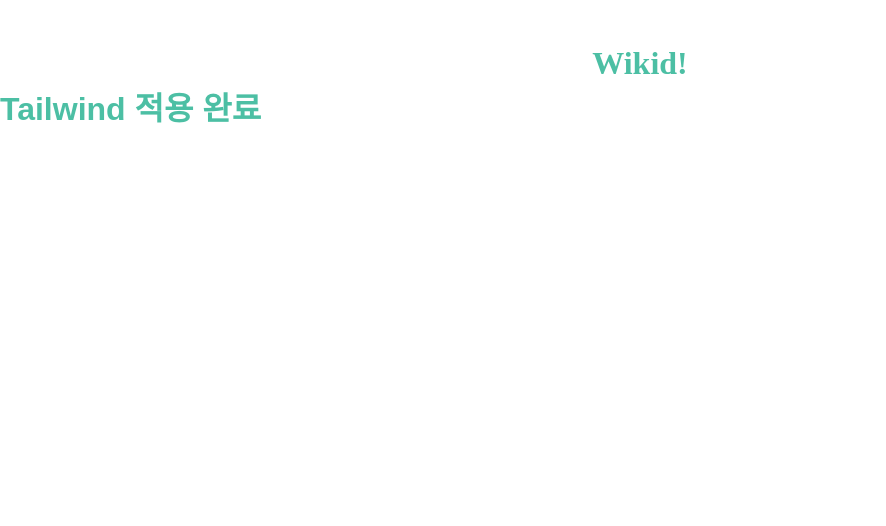
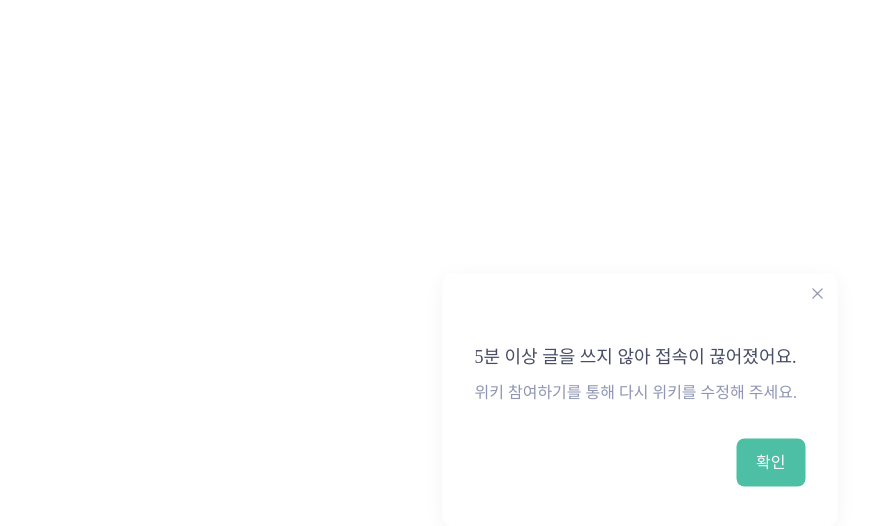
Before and after one commit to tansxx/Wikid, a Next.js app: page / in a window 1280 px wide. Shown: the top 526 px of the page, without its empty margins (0-886 px from the left). Built offline with nearby package versions, Linux system fonts and the light colour scheme.

Commit message:
✨ Feat: Inactivity Modal 구현

```diff
--- /dev/null
+++ b/src/apis/article.ts
@@ -0,0 +1,24 @@
+import instance from "./axiosInstance";
+
+const BASE_URL = "/articles";
+
+export const createArticle = async (data: {
+  title: string;
+  content: string;
+  image?: string;
+}) => {
+  return await instance.post(`${BASE_URL}`, data);
+};
+
+export const fetchArticleList = async (
+  params: {
+    page?: number;
+    pageSize?: number;
+    orderBy?: "recent" | "like";
+    keyword?: string;
+  } = {}
+) => {
+  return await instance.get(`${BASE_URL}`, {
+    params,
+  });
+};
--- /dev/null
+++ b/src/apis/axiosInstance.ts
@@ -0,0 +1,20 @@
+import axios from "axios";
+
+const axiosInstance = axios.create({
+  baseURL: process.env.NEXT_PUBLIC_API_URL,
+  headers: {
+    "content-type": "application/json",
+  },
+});
+
+axiosInstance.interceptors.request.use((config) => {
+  const token = sessionStorage.getItem("accessToken");
+  if (token) {
+    config.headers.Authorization = `Bearer ${token}`;
+  }
+  return config;
+});
+
+console.log("Base URL:", process.env.NEXT_PUBLIC_API_URL);
+
+export default axiosInstance;
--- /dev/null
+++ b/src/components/mywikipage/InactivityModal/InactivityModal.style.ts
@@ -0,0 +1,48 @@
+import styled from "styled-components";
+import { font, color } from "@/styles/theme";
+
+export const ModalContainer = styled.div`
+  position: fixed;
+  top: 50%;
+  left: 50%;
+  transform: translate(-50%, -50%);
+  border-radius: 10px;
+  background: ${color("gray50")};
+  box-shadow: 0px 4px 20px 0px rgba(0, 0, 0, 0.05);
+  padding: 40px 32px;
+  z-index: 999;
+  width: 100%;
+  max-width: 395px;
+  flex-shrink: 0;
+  flex-direction: column;
+`;
+
+export const Title = styled.div`
+  color: ${color("gray500")};
+  font: ${font("text2lgSemibold")};
+  justify-content: flex-start;
+  margin-top: 30px;
+`;
+
+export const Message = styled.div`
+  color: ${color("gray400")};
+  font: ${font("textlgRegular")};
+  justify-content: flex-start;
+  margin-top: 10px;
+`;
+
+export const PrimaryButtonStyled = styled.div`
+  display: inline-flex;
+  height: 40px;
+  padding: 11px 20px;
+  justify-content: center;
+  align-items: center;
+  gap: 10px;
+  flex-shrink: 0;
+`;
+
+export const Footer = styled.div`
+  display: flex;
+  justify-content: flex-end;
+  margin-top: 33px;
+`;
--- /dev/null
+++ b/src/components/mywikipage/InactivityModal/InactivityModal.tsx
@@ -0,0 +1,23 @@
+import React from "react";
+import * as S from "./InactivityModal.style";
+import CloseButton from "@/components/common/CloseButton";
+import PrimaryButton from "@/components/common/PrimaryButton";
+
+interface InactivityModalProps {
+  onClose: () => void;
+}
+
+const InactivityModal: React.FC<InactivityModalProps> = ({ onClose }) => {
+  return (
+    <S.ModalContainer>
+      <CloseButton onClose={onClose} />
+      <S.Title>5분 이상 글을 쓰지 않아 접속이 끊어졌어요.</S.Title>
+      <S.Message>위키 참여하기를 통해 다시 위키를 수정해 주세요.</S.Message>
+      <S.Footer>
+        <PrimaryButton onClick={onClose} label="확인" />
+      </S.Footer>
+    </S.ModalContainer>
+  );
+};
+
+export default InactivityModal;
--- a/src/pages/index.tsx
+++ b/src/pages/index.tsx
@@ -1,23 +1,14 @@
-import React from "react";
-import styled from "styled-components";
+import React, { useState } from "react";
 import "@/styles/GlobalStyle.ts";
 import { font, color } from "@/styles/theme";
-
-/* 피그마에 나와 있는 색상과 폰트는 이런 식으로 사용하시면 됩니다! */
-const Title = styled.h1`
-  ${font("text3xlBold")}
-  color: ${color("primaryGreen200")};
-  margin-top: 40px;
-  text-align: center;
-`;
+import InactivityModal from "@/components/mywikipage/InactivityModal/InactivityModal";
 
 export default function Home() {
-  return (
-    <div>
-      <Title>Wikid!</Title>
-      <h1 className="text-text3xlBold font-pretendard text-primaryGreen200">
-        Tailwind 적용 완료
-      </h1>
-    </div>
-  );
+  const [isModalOpen, setIsModalOpen] = useState(true);
+
+  const handleClose = () => {
+    setIsModalOpen(false);
+  };
+
+  return <>{isModalOpen && <InactivityModal onClose={handleClose} />}</>;
 }
```
Also changed, not shown: 2 other files (tests, documents, lock files or other folders).
